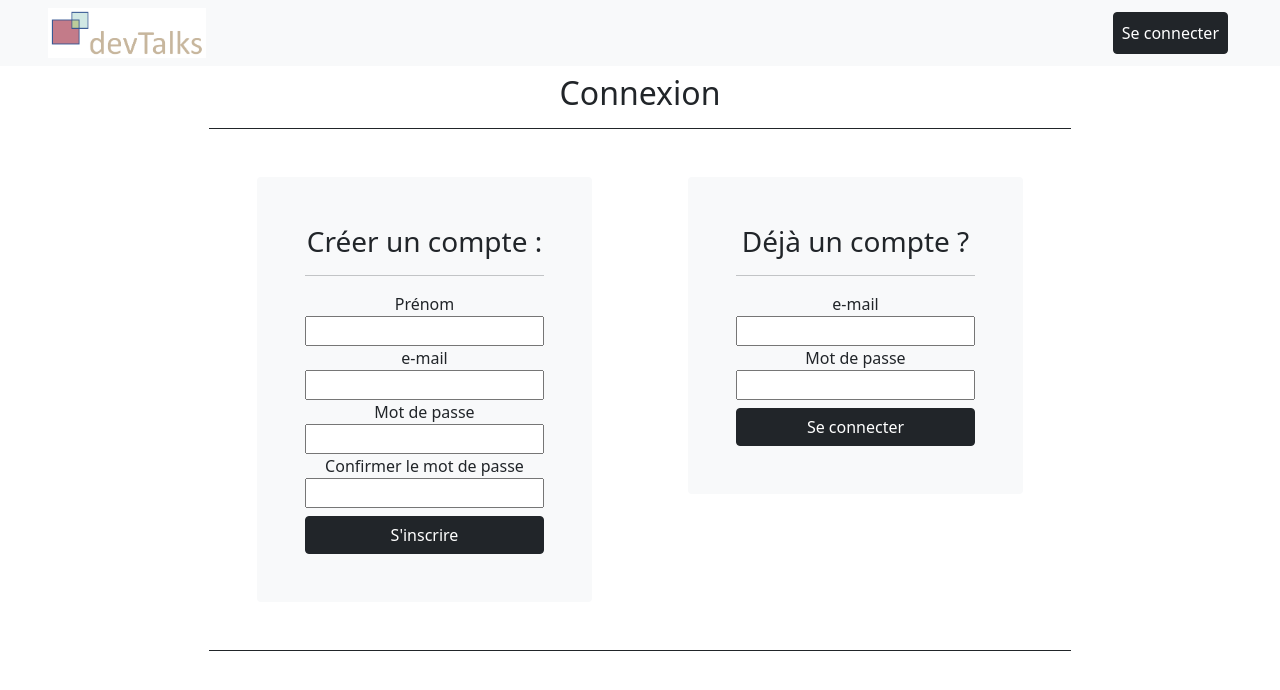
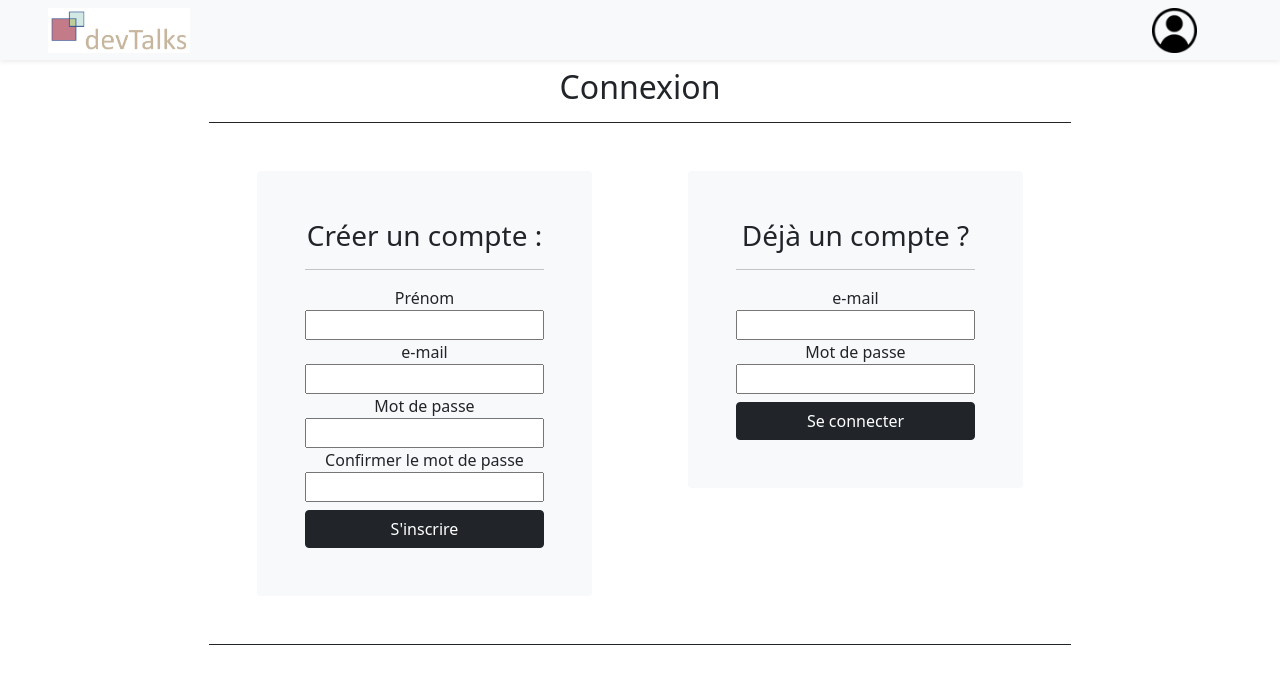
Before and after one commit to AMGH59/fil-rouge, a React (Create React App) app: page /singin in a window 1280 px wide. Shown: the top 690 px of the page. Built offline with nearby package versions, Linux system fonts and the light colour scheme.

Commit message:
ajout menu déroulant home page

```diff
--- a/src/components/Banner.js
+++ b/src/components/Banner.js
@@ -5,7 +5,7 @@ import Singin from '../views/Singin'
 import HomeBanner from "./HomeBanner"
 import UserBanner from "./UserBanner"
 import User from '../views/User'
-import '../styles/HomeBanner.css'
+import '../styles/Banner.css'
 import { connect } from "react-redux"
 import Topics from "../views/Topics"
 import { Redirect } from "react-router-dom/cjs/react-router-dom.min"
@@ -36,8 +36,7 @@ export class Banner extends PureComponent {
                             {this.props.user.isLogged ? <Topics /> : <Redirect to='/' />}
                         </Route>
                         <Route path="/singin">
-                            {/* {this.props.user.isLogged ? <Redirect to='/topics' /> : <Singin />} */}
-                            <Singin />
+                            {this.props.user.isLogged ? <Redirect to='/topics' /> : <Singin />}
                         </Route>
                         <Route path="/">
                             {this.props.user.isLogged ? <Redirect to='/topics' /> : <Home />}
--- a/src/components/HomeBanner.js
+++ b/src/components/HomeBanner.js
@@ -1,17 +1,27 @@
 import devtalkslogo from '../assets/img/devtalks-logo.PNG'
 import avatar from '../assets/img/avatar-50px.png'
-import {Link} from "react-router-dom"
+import { Link } from "react-router-dom"
 
 export default function HomeBanner() {
     return (
-        <nav class="navbar navbar-light bg-light px-5">
-        <Link to="/">
-            <img src={devtalkslogo} alt="devtalks-logo" className="devtalk-logo" />
-        </Link>
-        <Link to="/singin">
-            <button class='btn btn-dark p-2 m-1'>Se connecter</button>
-            {/* <img src={avatar} alt="avatar-logo" /> */}
-        </Link>
-    </nav>
+        <nav class="navbar navbar-light shadow-sm bg-light px-5">
+            <Link to="/">
+                <img src={devtalkslogo} alt="devtalks-logo" className="devtalk-logo" />
+            </Link>
+
+            <div className='menu'>
+                <img src={avatar} alt="avatar-logo " className='avatar-logo ' />
+                <div className='scrolling-menu'>
+                    <div className='border border-dark bg-light p-4'>
+                        <Link to="/singin">
+                            <button className='btn btn-dark p-2 m-2'>Se connecter</button>
+                        </Link>
+                        <hr/>
+                        <p>Nouvel utilisateur ?</p>
+                        <p className='lien-compte'><Link to="/singin">Créez un compte.</Link></p>
+                </div>
+            </div>
+        </div>
+        </nav >
     )
 }
--- /dev/null
+++ b/src/styles/Banner.css
@@ -0,0 +1,48 @@
+.navbar{
+    height: 60px;
+
+}
+.devtalk-logo{
+    height: 45px;
+}
+.avatar-logo,.user-logo{
+    height: 45px;
+}
+
+.disp-flex{
+    display: flex;
+}
+.just-sb{
+    justify-content: space-between;
+}
+
+.scrolling-menu{
+    max-height: 0;
+    overflow: hidden;
+    transition: max-height 0.5 ease;
+    /* border: 2px;
+    margin: 2px; */
+    position: relative;
+    right :65px;
+
+}
+.menu{
+    position: relative;
+    left :40px
+}
+.avatar-logo:hover{
+    /* border: 2px solid black;
+    border-bottom: 2px solid white; */
+    z-index: 1;
+
+}
+.avatar-logo:hover~.scrolling-menu{
+    overflow: visible;
+}
+.scrolling-menu:hover{
+    overflow: visible;
+}
+.lien-compte{
+    margin-top: -15px;
+    text-decoration: none;
+}
--- a/src/styles/HomeBanner.css
+++ /dev/null
@@ -1,10 +0,0 @@
-.devtalk-logo{
-    height: 50px;
-}
-.disp-flex{
-    display: flex;
-
-}
-.just-sb{
-    justify-content: space-between;
-}
--- a/src/views/Topics.js
+++ b/src/views/Topics.js
@@ -2,7 +2,7 @@ import { Login } from "../components/Login";
 
 export default function Topics(){
     return(
-        <Login></Login>
+        <div></div>
     )
 
 }
```
Also changed, not shown: src/assets/img/user-pic.jpg.
